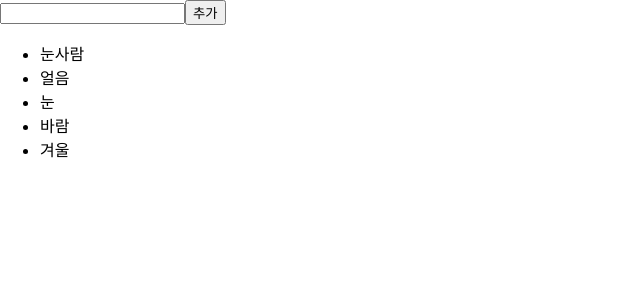
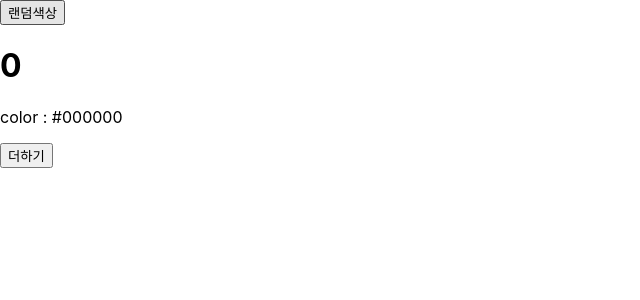
Before and after one commit to WooBinJang/-, a React (Create React App) app: page / in a window 1280 px wide. Shown: the top 300 px of the page, without its empty margins (0-640 px from the left). Built offline with nearby package versions, Linux system fonts and the light colour scheme.

Commit message:
리액트를 다루는 기술 7장 / 컴포넌트 라이프사이클 메서드

```diff
--- a/src/App.js
+++ b/src/App.js
@@ -1,11 +1,28 @@
 import { Component } from "react";
-import IterationSample from "./IterationSample";
+import ErrorBoundary from "./ErrorBoundary";
+import LifeCycleSample from "./LifeCycleSample";
+
+function getRandomColor() {
+  return "#" + Math.floor(Math.random() * 16777215).toString(16);
+}
 
 class App extends Component {
+  state = {
+    color: "#000000",
+  };
+
+  handleClick = () => {
+    this.setState({
+      color: getRandomColor(),
+    });
+  };
   render() {
     return (
       <div>
-        <IterationSample />
+        <button onClick={this.handleClick}>랜덤색상</button>
+        <ErrorBoundary>
+          <LifeCycleSample color={this.state.color} />
+        </ErrorBoundary>
       </div>
     );
   }
--- /dev/null
+++ b/src/ErrorBoundary.js
@@ -0,0 +1,20 @@
+import React, { Component } from "react";
+
+class ErrorBoundary extends Component {
+  state = {
+    error: false,
+  };
+  componentDidCatch(error, info) {
+    // 컴포넌트 렌더링 도중에 에러가 발생시 오류 UI 표시
+    this.setState({
+      error: true,
+    });
+    console.log({ error, info });
+  }
+  render() {
+    if (this.state.error) return <div>에러가 발생했습니다.</div>;
+    return this.props.children;
+  }
+}
+
+export default ErrorBoundary;
--- a/src/IterationSample.js
+++ b/src/IterationSample.js
@@ -39,7 +39,7 @@
   };
   const onClick = () => {
     const nextNames = names.concat({ id: nextId, text: inputText });
-    //concat 새로운 배열 복사 (기본 배열은                                                                                                                                                                                                                                                                                       변경되지 않는다)
+    //concat 새로운 배열 복사 (기본 배열은 유지)                                                                                                                                                                                                                                                                                     변경되지 않는다)
     setNextId(nextId + 1);
     setNames(nextNames);
     setInpiutText("");
--- /dev/null
+++ b/src/LifeCycleSample.js
@@ -0,0 +1,88 @@
+import React, { Component } from "react";
+
+class LifeCycleSample extends Component {
+  state = {
+    number: 0,
+    color: null,
+  };
+  myRef = null;
+
+  constructor(props) {
+    // 생성자
+    // 컴포넌트가 새로 만들어질 때마다 호출
+    // 초기 state 설정
+    super(props);
+    console.log("constructor");
+  }
+  static getDerivedStateFromProps(nextProps, prevState) {
+    // props로 받아온 값을 state 로 동기화
+    // 컴포넌트가 마운트될때와 업데이트될 때 호출
+    console.log("getDerivedStateFromProps");
+    if (nextProps.color !== prevState.color) {
+      return { color: nextProps.color };
+    }
+    return null;
+  }
+
+  componentDidMount() {
+    // 비동기 작업
+    // 외부 라이브러리 연동: D3, masonry, etc
+    // 컴포넌트에서 필요한 데이터 요청: Ajax, GraphQL, etc
+    // DOM 에 관련된 작업: 스크롤 설정, 크기 읽어오기 등
+    console.log("componentDidMount");
+    console.log(this.myRef.getBoundingClientRect());
+  }
+
+  shouldComponentUpdate(nextProps, nextState) {
+    // 컴포넌트를 최적화
+    // Virtual DOM 랜더링 할지 결정  return false 하면 업데이트를 안함
+    console.log("shouldComponentUpdate", nextProps, nextState);
+    return nextState.number % 10 !== 4;
+  }
+
+  componentWillUnmount() {
+    // 컴포넌트가 웹 브라우저상에서 사라지기 전에 호출
+    console.log("componentWillUnmount");
+  }
+
+  handleClick = () => {
+    this.setState({
+      number: this.state.number + 1,
+    });
+  };
+  getSnapshotBeforeUpdate(prevProps, prevState) {
+    //  render에서 만들어진 결과물이 브라우저에 실제로 반영되기 직전에 호출
+    console.log("getSnapshotBeforeUpdate");
+    if (prevProps.color !== this.props.color) {
+      return this.myRef.style.color;
+    }
+    return null;
+    // return 값을 componentDidUpdate에서 세번째 파라미터인 snapshot 값으로 전달
+  }
+  componentDidUpdate(prevProps, prevState, snapshot) {
+    // 업데이트 된 렌더링 할 결과물이 렌더링 된 후 호출
+    console.log("componentDidUpdate", prevProps, prevState);
+    if (snapshot) {
+      console.log("업데이트 되기 전에 색상 : " + snapshot);
+    }
+  }
+  render() {
+    // UI 렌더링
+    console.log("render");
+
+    const style = {
+      color: this.props.color,
+    };
+    return (
+      <div>
+        <h1 style={style} ref={(ref) => (this.myRef = ref)}>
+          {this.state.number}
+        </h1>
+        <p>color : {this.state.color}</p>
+        <button onClick={this.handleClick}>더하기</button>
+      </div>
+    );
+  }
+}
+
+export default LifeCycleSample;
```
